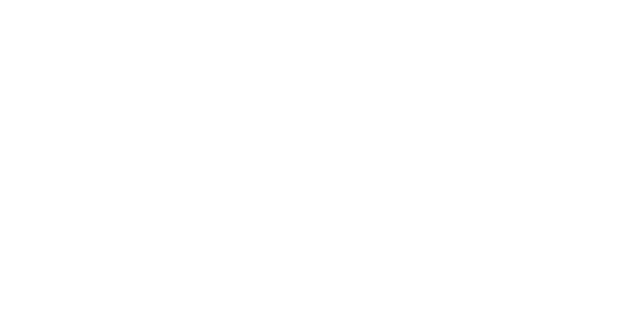
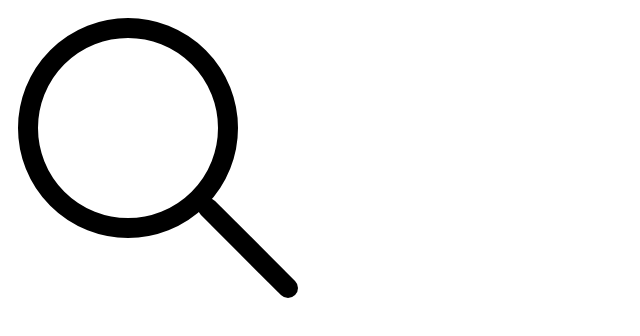
Before and after one commit to Kaca-S/svg-test, a plain HTML site: page index.html in a window 1280 px wide. Shown: the whole page, without its empty margins (0-640 px from the left). Drawn offline with Linux system fonts and the light colour scheme.

Commit message:
modified index.html

```diff
--- a/index.html
+++ b/index.html
@@ -6,6 +6,9 @@
     <title>SVG images</title>
 </head>
 <body>
-
+    <svg width="300" height="300" viewBox="0 0 300 300" fill="none" xmlns="http://www.w3.org/2000/svg">
+        <circle cx="120" cy="120" r="100" stroke="black" stroke-width="20" fill="white"/>
+        <polyline points="200,200, 280,280" stroke="black" stroke-width="20" stroke-linecap="round"/>
+    </svg>
 </body>
 </html>
```
